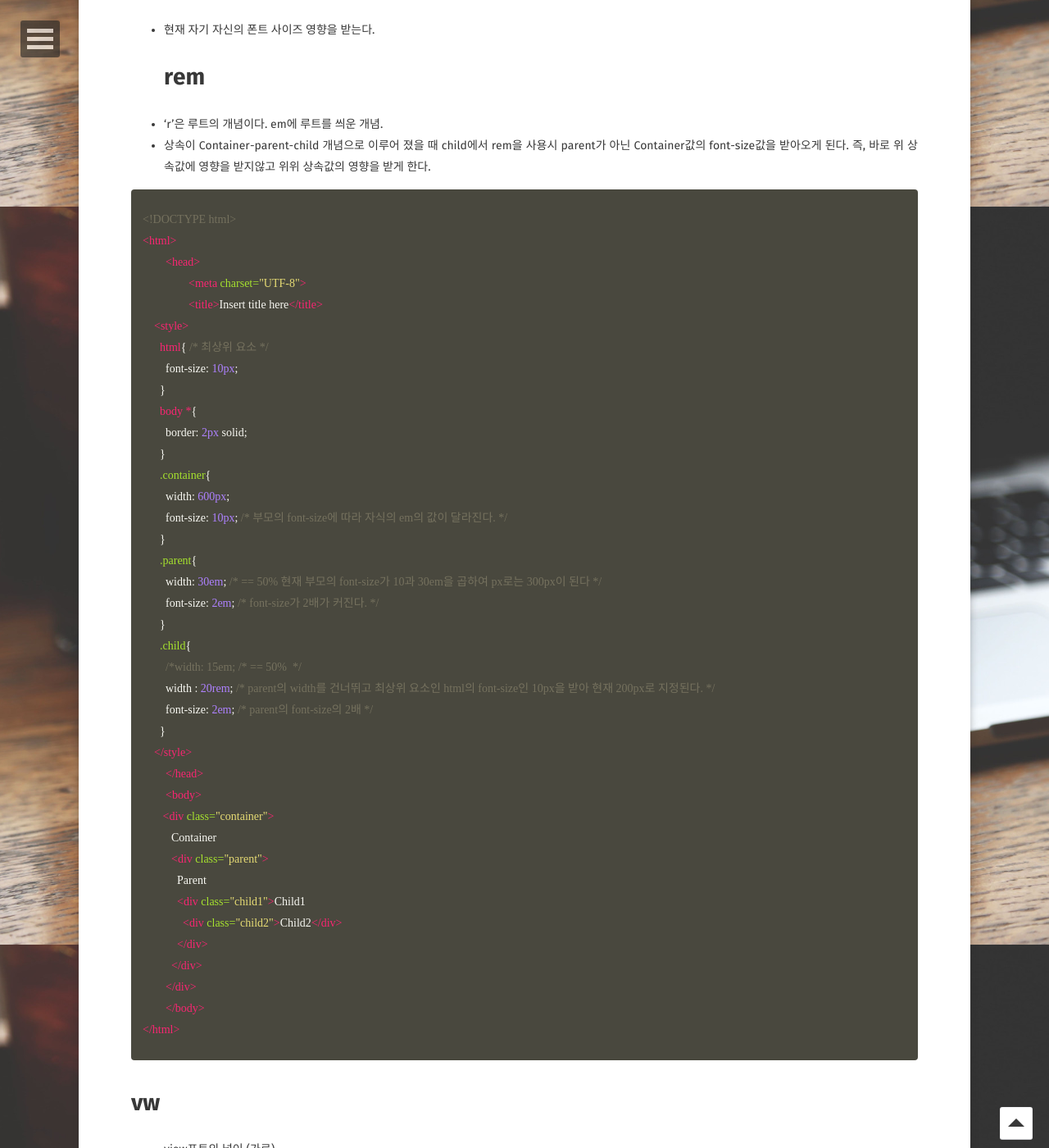
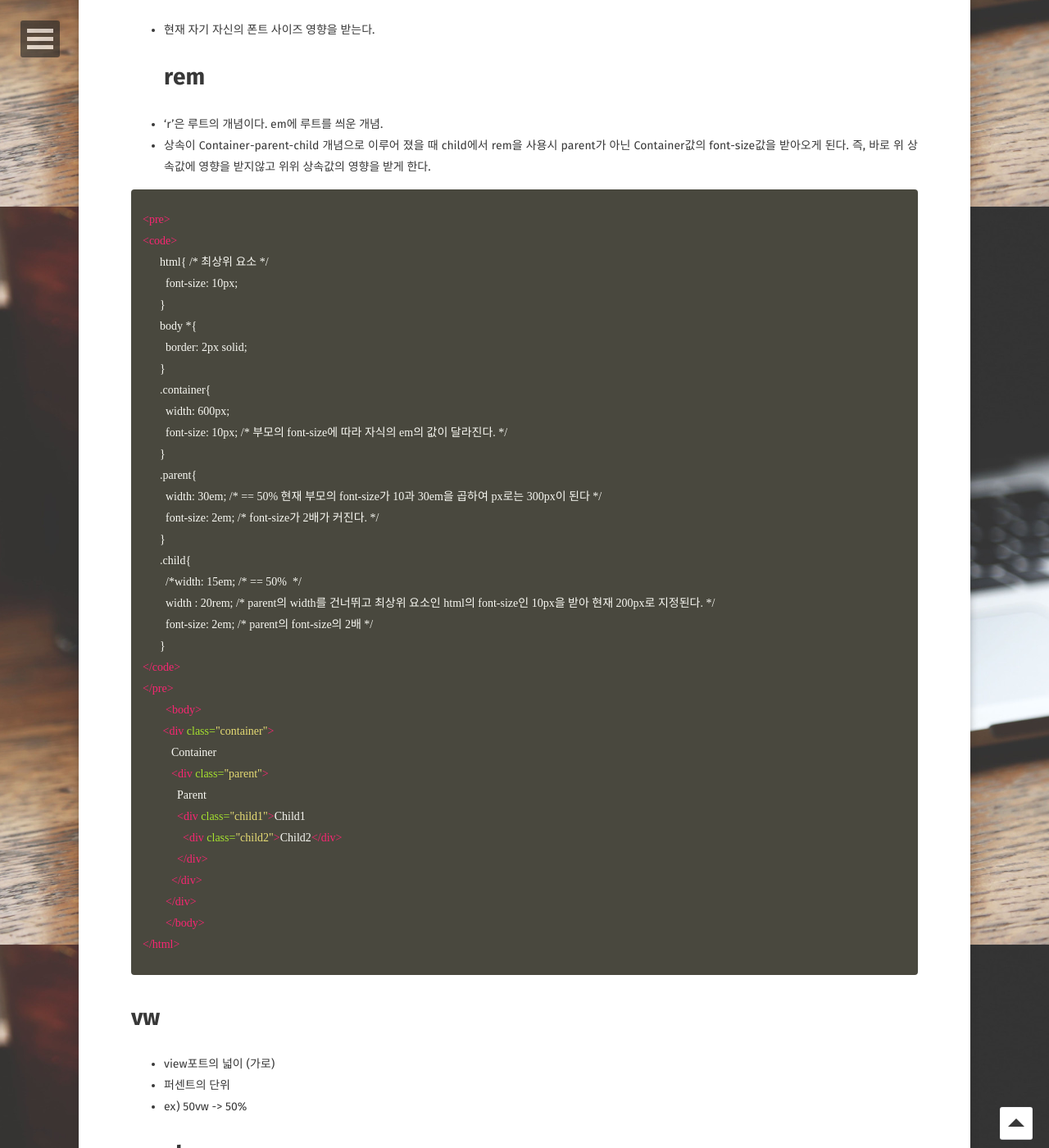
Before and after one commit to sum529-create/sum529-create.github.io, a Jekyll site: the page built from _posts/2021-05-04-CSS단위.md, in a window 1280 px wide and 1400 px high, scrolled down 648 px. Shown: the whole window at 82% size. Built offline with Jekyll 4.4.1, drawn with Linux system fonts in a browser that asks for light colours; some web fonts are replaced; comment, search, counter and statistics services are not loaded; some of the changed text lies outside the part shown.

Commit message:
Update 2021-05-04-CSS단위.md

```diff
--- a/_posts/2021-05-04-CSS단위.md
+++ b/_posts/2021-05-04-CSS단위.md
@@ -27,12 +27,8 @@ comments: true
 
 {% highlight html %}
 
-<!DOCTYPE html>
-<html>
-	<head>
-		<meta charset="UTF-8">
-		<title>Insert title here</title>
-    <style>
+<pre>
+<code>
       html{ /* 최상위 요소 */
         font-size: 10px;
       }
@@ -52,8 +48,8 @@ comments: true
         width : 20rem; /* parent의 width를 건너뛰고 최상위 요소인 html의 font-size인 10px을 받아 현재 200px로 지정된다. */
         font-size: 2em; /* parent의 font-size의 2배 */
       }
-    </style>
-	</head>
+</code>
+</pre>
 	<body>
        <div class="container">
           Container
@@ -88,13 +84,8 @@ comments: true
 - 그때 그때 사이즈를 정의하는 기준이 달라진다. 가로와 세로 중 넓은 쪽의 영역의 사이즈를 기준으로 백분율로 변형된다.
 
 {% highlight html %}
-
-<!DOCTYPE html>
-<html>
-	<head>
-		<meta charset="UTF-8">
-		<title>Insert title here</title>
-    <style>
+<pre>
+<code>
       .container1{
         width: 50vw;
         height: 50vh;
@@ -105,8 +96,8 @@ comments: true
         height:300px;
         background:pink;
       }
-    </style>
-	</head>
+</code>
+</pre>
 	<body>
       <div class="container1"></div>
       <div class="container2"></div>
```
